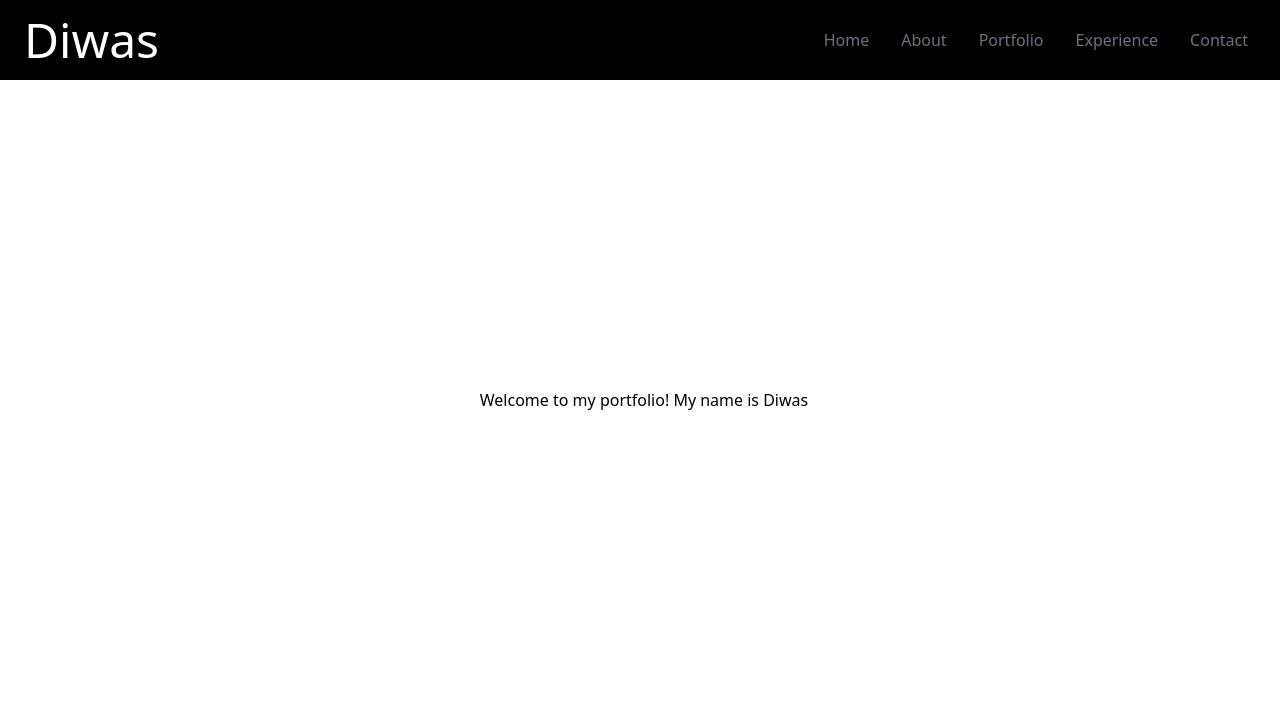
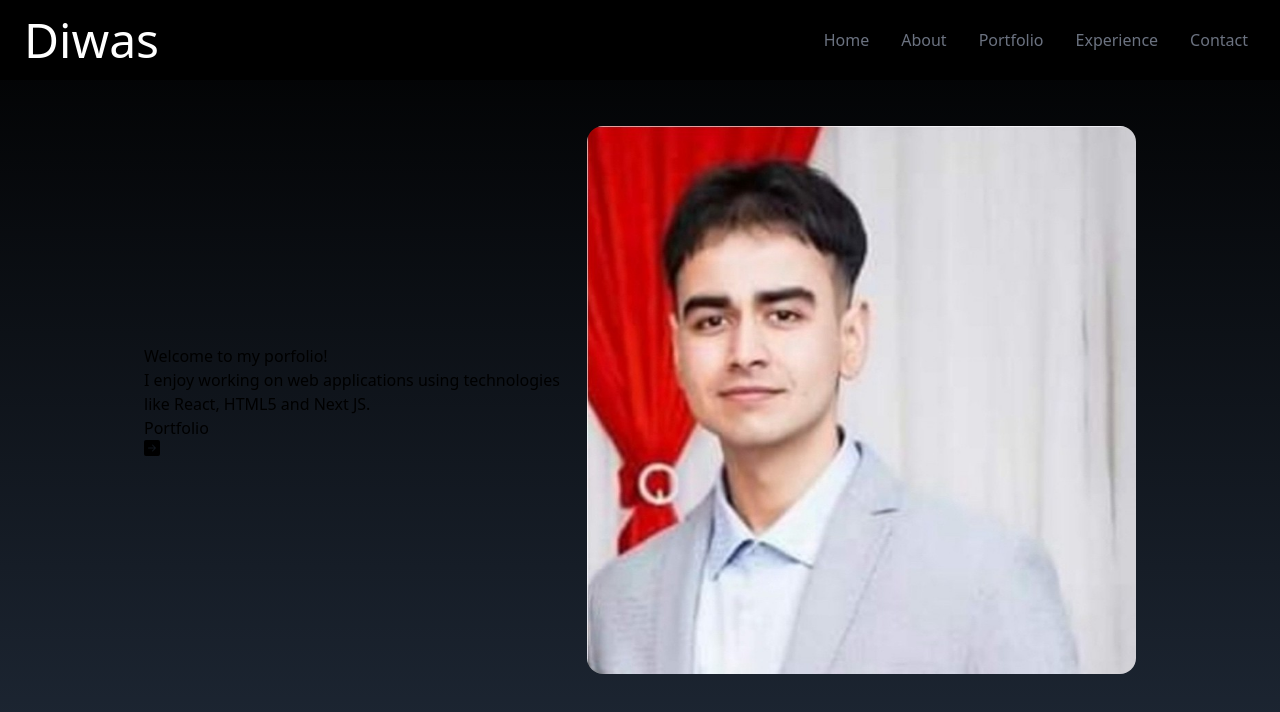
Before and after one commit to DiwasMainali1/Portfolio, a React (Create React App) app: page / in a window 1280 px wide. Shown: the top 712 px of the page. Built offline with nearby package versions, Linux system fonts and the light colour scheme; the HTML template or start-up script is replaced by a standard one.

Commit message:
Added profile photo

```diff
--- a/src/components/Home.jsx
+++ b/src/components/Home.jsx
@@ -1,7 +1,30 @@
+import React from "react";
+import profile from "../assets/hero.jpg";
+import { BsArrowRightSquareFill } from "react-icons/bs";
+
 const Home = () => {
     return (
-        <div className="flex items-center justify-center h-screen">
-            <h1 className="text-10xl ml-2">Welcome to my portfolio! My name is Diwas</h1>
+        <div name="home" className="h-screen w-full bg-gradient-to-b from-black to-gray-800">
+            <div className="max-w-screen-lg mx-auto flex flex-col items-center justify-center h-full px-4 md:flex-row">
+                <div>
+                   <h2>Welcome to my porfolio!</h2>
+                    <p>
+                        I enjoy working on web applications using technologies like React, HTML5 and Next JS.
+                    </p>
+                    <div>
+                        <button>
+                            Portfolio
+                            <span>
+                                <BsArrowRightSquareFill />
+                            </span>
+                        </button>
+                    </div>
+                </div>
+                <div>
+                    <img src={profile} alt="my profile"
+                    className="rounded-2xl mx-auto w-2/3 md:w-full"/>
+                </div>
+            </div>
         </div>
     )
 }
```
Also changed, not shown: src/assets/hero.jpg (added).
